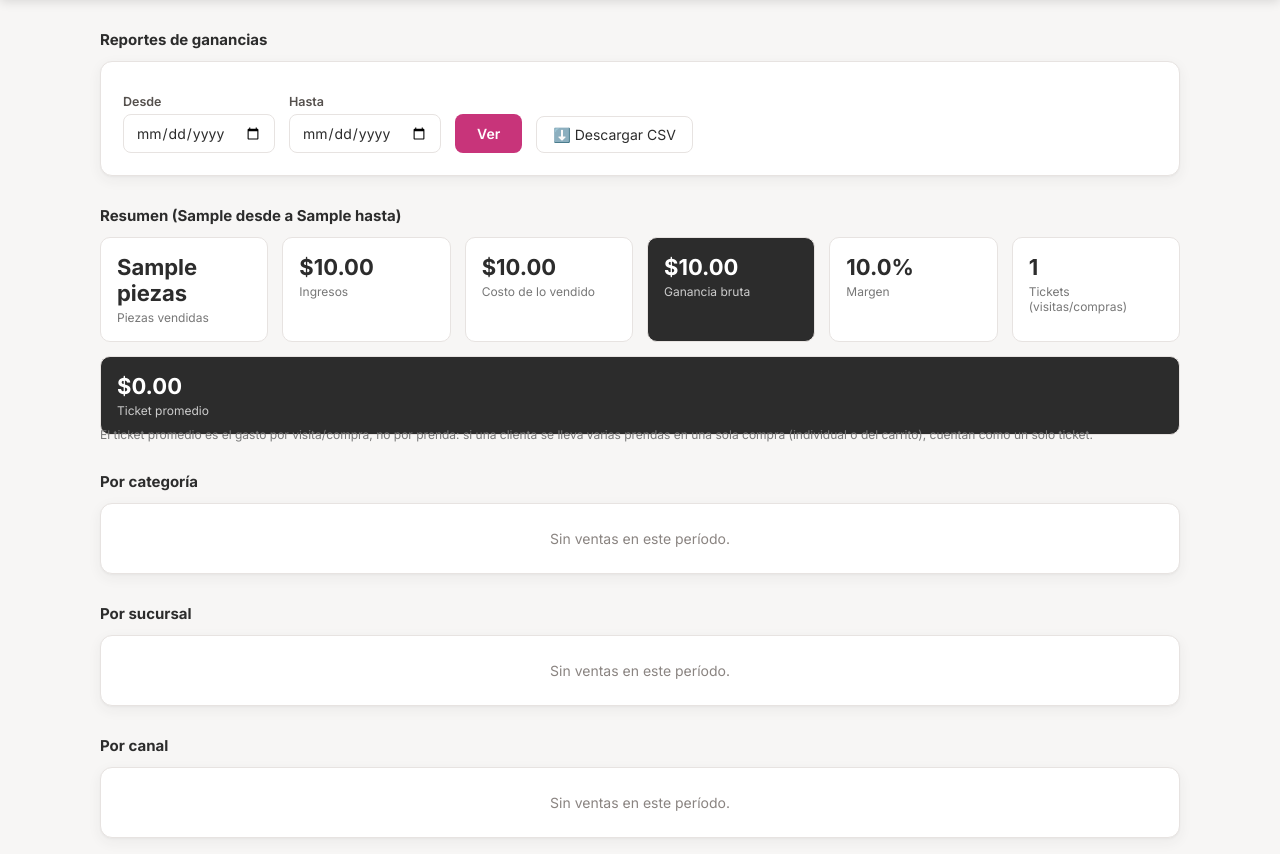
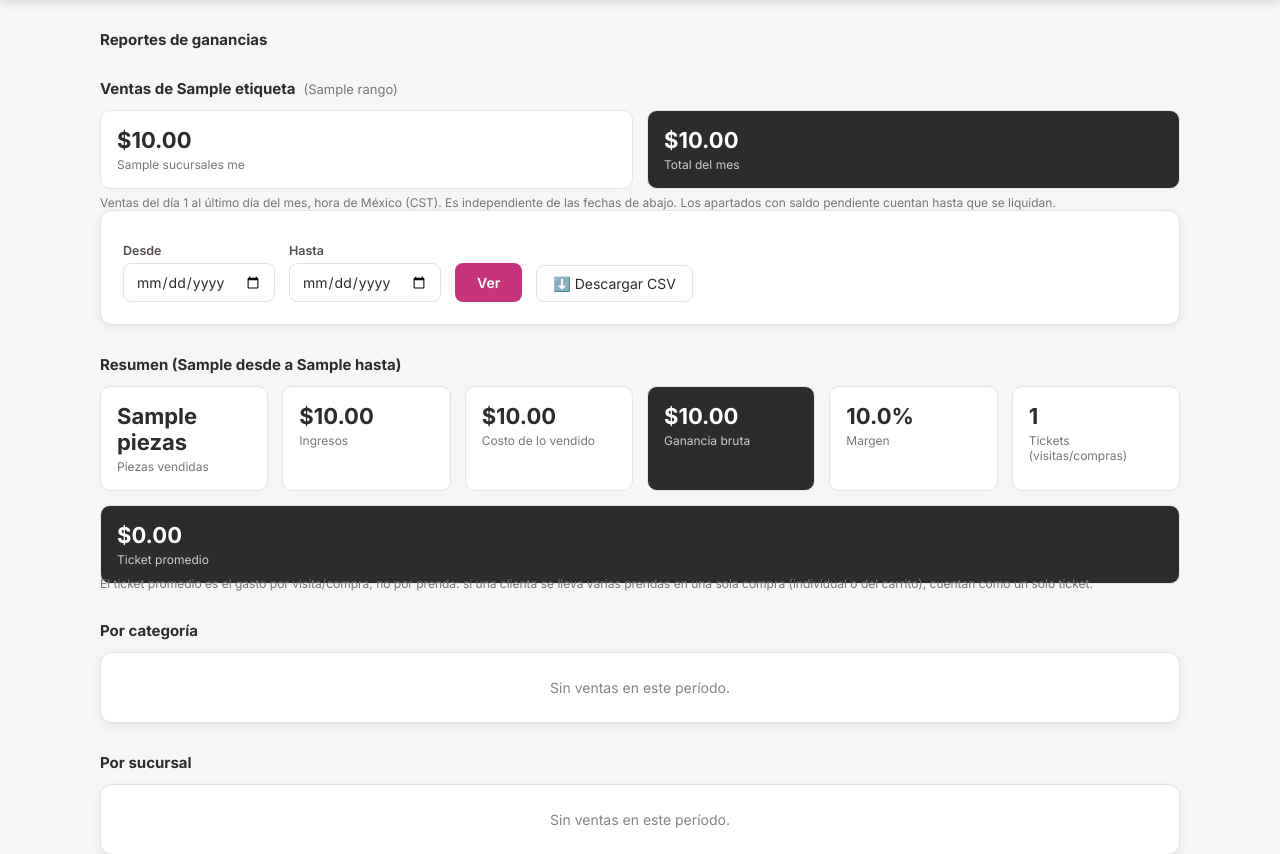
Before and after one commit to yuvalbaryosefp-alt/isha-wear-pos, a FastAPI app: template templates/reportes.html in a window 1280 px wide. Shown: the part 66-920 px from the top of the page. Run offline with FastAPI, Linux system fonts and the light colour scheme; the template is opened without the code that fills it: most values are stand-ins (such as "Sample title", 1, 10 or a date in 2020).

Commit message:
Reportes: ventas totales por mes calendario y sucursal; fechas en hora de México
- Nueva sección con las ventas del mes (día 1 al último) por sucursal y un
  histórico de los últimos meses.
- Reportes, exportación CSV y Caja agrupaban los días con la hora del
  servidor (UTC), así que ventas después de las 6 pm caían en el día
  siguiente. Ahora todo usa hora de México (CST, UTC-6).

Co-Authored-By: Claude Sonnet 5.5 <noreply@anthropic.com>

```diff
--- a/app/main.py
+++ b/app/main.py
@@ -9,6 +9,7 @@ Para correrlo (desde la carpeta del proyecto):
 Luego abrir en el navegador:  http://127.0.0.1:8000
 """
 
+import calendar
 import csv
 import hashlib
 import io
@@ -50,6 +51,9 @@ FOTO_ANCHO_MAX = 1000
 DIAS_SIN_COMPRAR_ALERTA = 60
 
 # Canales de venta válidos y su nombre bonito para mostrar en pantalla/reportes.
+MESES_ES = ["enero", "febrero", "marzo", "abril", "mayo", "junio", "julio",
+            "agosto", "septiembre", "octubre", "noviembre", "diciembre"]
+
 CANALES = {
     "boutique": "Boutique",
     "ecommerce": "E-commerce",
@@ -2523,7 +2527,7 @@ def corte_caja(request: Request, fecha: str | None = None):
     hoy debe contar en el corte de HOY, no en el de ayer.
     """
     if not fecha:
-        fecha = date.today().isoformat()
+        fecha = datetime.now(ZONA_CDMX).date().isoformat()
 
     with engine.connect() as conn:
         sucursales = conn.execute(text(
@@ -2581,7 +2585,7 @@ def corte_caja(request: Request, fecha: str | None = None):
 def exportar_ventas(desde: str | None = None, hasta: str | None = None):
     """Descarga en CSV el detalle de ventas del período (mismo filtro de
     fechas que /reportes), para el contador o análisis fuera del sistema."""
-    hoy = date.today()
+    hoy = datetime.now(ZONA_CDMX).date()
     if not desde:
         desde = hoy.replace(day=1).isoformat()
     if not hasta:
@@ -2597,7 +2601,7 @@ def exportar_ventas(desde: str | None = None, hasta: str | None = None):
             "JOIN sucursales s ON s.id = v.sucursal_id "
             "LEFT JOIN clientas c ON c.id = v.cliente_id "
             "LEFT JOIN vendedoras ve ON ve.id = v.vendedora_id "
-            "WHERE v.creada_en::date BETWEEN :desde AND :hasta "
+            "WHERE (v.creada_en AT TIME ZONE 'America/Mexico_City')::date BETWEEN :desde AND :hasta "
             # Igual que en /reportes: los apartados con saldo pendiente no
             # cuentan todavía (no se han cobrado de verdad).
             "AND (NOT v.apartado OR "
@@ -2641,18 +2645,20 @@ def exportar_ventas(desde: str | None = None, hasta: str | None = None):
 def reportes(request: Request, desde: str | None = None, hasta: str | None = None):
     """Reporte de ganancia bruta por período, con desglose por categoría, sucursal y canal."""
     # Por defecto, del primer día del mes actual hasta hoy.
-    hoy = date.today()
+    hoy = datetime.now(ZONA_CDMX).date()
     if not desde:
         desde = hoy.replace(day=1).isoformat()
     if not hasta:
         hasta = hoy.isoformat()
 
-    # Filtra por la fecha de la venta (comparando solo la parte de fecha).
+    # Filtra por la fecha de la venta EN HORA DE MÉXICO (CST, UTC-6, la misma
+    # de time.is/cst): sin la conversión, una venta de las 7 pm cae en el día
+    # siguiente porque el servidor guarda/compara en UTC.
     # Los apartados con saldo pendiente NO cuentan como ingreso/ganancia
     # todavía (la prenda salió pero no se ha cobrado); en cuanto se terminan
     # de pagar, el subquery de pagos ya cubre el total y entran solos.
     where = (
-        "WHERE v.creada_en::date BETWEEN :desde AND :hasta "
+        "WHERE (v.creada_en AT TIME ZONE 'America/Mexico_City')::date BETWEEN :desde AND :hasta "
         "AND (NOT v.apartado OR "
         "     (SELECT COALESCE(SUM(pg.monto), 0) FROM pagos pg WHERE pg.venta_id = v.id) "
         "     >= v.precio_unitario * v.cantidad)"
@@ -2699,6 +2705,24 @@ def reportes(request: Request, desde: str | None = None, hasta: str | None = Non
             "  GROUP BY COALESCE(v.pedido_id, 'v' || v.id::text)"
             ") sub"
         ), params).mappings().one()
+
+        # Ventas totales por MES CALENDARIO (del día 1 al último día de cada
+        # mes, en hora de México) y por sucursal — independiente del filtro
+        # Desde/Hasta de arriba. Últimos 12 meses; mismo criterio de apartados.
+        sucursales_activas = conn.execute(text(
+            "SELECT nombre FROM sucursales WHERE activa = TRUE ORDER BY id"
+        )).scalars().all()
+        mes_local = "date_trunc('month', v.creada_en AT TIME ZONE 'America/Mexico_City')"
+        ventas_mes_rows = conn.execute(text(
+            f"SELECT {mes_local}::date AS mes, s.nombre AS sucursal, "
+            "       SUM(v.precio_unitario * v.cantidad) AS ventas, SUM(v.cantidad) AS piezas "
+            "FROM ventas v JOIN sucursales s ON s.id = v.sucursal_id "
+            f"WHERE {mes_local} >= date_trunc('month', NOW() AT TIME ZONE 'America/Mexico_City') - INTERVAL '11 months' "
+            "  AND (NOT v.apartado OR "
+            "       (SELECT COALESCE(SUM(pg.monto), 0) FROM pagos pg WHERE pg.venta_id = v.id) "
+            "       >= v.precio_unitario * v.cantidad) "
+            "GROUP BY 1, 2"
+        )).mappings().all()
 
         # Top 10 productos por ganancia bruta, en el mismo período filtrado.
         top_productos = conn.execute(text(
@@ -2725,6 +2749,32 @@ def reportes(request: Request, desde: str | None = None, hasta: str | None = Non
             "LIMIT 50"
         ), {"dias": DIAS_SIN_VENDER_ALERTA}).mappings().all()
 
+    sucursales_mes = list(sucursales_activas)
+    for r in ventas_mes_rows:
+        if r["sucursal"] not in sucursales_mes:
+            sucursales_mes.append(r["sucursal"])
+    ventas_por_mes: dict[tuple, dict] = {}
+    for r in ventas_mes_rows:
+        ventas_por_mes.setdefault((r["mes"].year, r["mes"].month), {})[r["sucursal"]] = float(r["ventas"] or 0)
+
+    meses_ventas = []
+    anio, mes = hoy.year, hoy.month
+    for i in range(12):
+        por_suc = ventas_por_mes.get((anio, mes), {})
+        total_mes = sum(por_suc.values())
+        if i == 0 or total_mes > 0:
+            ultimo_dia = calendar.monthrange(anio, mes)[1]
+            meses_ventas.append({
+                "etiqueta": f"{MESES_ES[mes - 1].capitalize()} {anio}",
+                "rango": f"1 al {ultimo_dia} de {MESES_ES[mes - 1]}",
+                "por_sucursal": {nombre: por_suc.get(nombre, 0.0) for nombre in sucursales_mes},
+                "total": total_mes,
+                "actual": i == 0,
+            })
+        mes -= 1
+        if mes == 0:
+            anio, mes = anio - 1, 12
+
     canal_filas = []
     for r in por_canal:
         fila = _resumen(r)
@@ -2760,6 +2810,8 @@ def reportes(request: Request, desde: str | None = None, hasta: str | None = Non
         "por_sucursal": [_resumen(r) for r in por_sucursal],
         "por_canal": canal_filas,
         "por_vendedora": [_resumen(r) for r in por_vendedora],
+        "meses_ventas": meses_ventas,
+        "sucursales_mes": sucursales_mes,
         "num_tickets": int(ticket["num_tickets"] or 0),
         "ticket_promedio": float(ticket["ticket_promedio"]) if ticket["ticket_promedio"] is not None else 0.0,
         "top_productos": top_productos_filas,
--- a/templates/reportes.html
+++ b/templates/reportes.html
@@ -50,6 +50,52 @@
   </style>
 
   <h2>Reportes de ganancias</h2>
+
+  {# ---------- Ventas totales del mes, por sucursal (mes calendario completo) ---------- #}
+  {% set actual = meses_ventas[0] %}
+  <h2>Ventas de {{ actual.etiqueta }} <span style="font-size:13px; font-weight:400; color:#777">({{ actual.rango }})</span></h2>
+  <div class="stats">
+    {% for nombre in sucursales_mes %}
+      <div class="stat">
+        <div class="n">${{ "{:,.2f}".format(actual.por_sucursal[nombre]) }}</div>
+        <div class="l">{{ nombre }}</div>
+      </div>
+    {% endfor %}
+    <div class="stat destacado">
+      <div class="n">${{ "{:,.2f}".format(actual.total) }}</div>
+      <div class="l">Total del mes</div>
+    </div>
+  </div>
+  <p style="font-size:12px; color:#777; margin:6px 0 0">
+    Ventas del día 1 al último día del mes, hora de México (CST). Es independiente de las fechas de abajo.
+    Los apartados con saldo pendiente cuentan hasta que se liquidan.
+  </p>
+
+  {% if meses_ventas|length > 1 %}
+    <h2>Ventas por mes</h2>
+    <div class="tabla-scroll">
+      <table>
+        <thead>
+          <tr>
+            <th>Mes</th>
+            {% for nombre in sucursales_mes %}<th>{{ nombre }}</th>{% endfor %}
+            <th>Total</th>
+          </tr>
+        </thead>
+        <tbody>
+          {% for m in meses_ventas %}
+            <tr>
+              <td>{{ m.etiqueta }}{% if m.actual %} <span style="font-size:11px; color:#777">(en curso)</span>{% endif %}</td>
+              {% for nombre in sucursales_mes %}
+                <td class="num">${{ "{:,.2f}".format(m.por_sucursal[nombre]) }}</td>
+              {% endfor %}
+              <td class="num"><strong>${{ "{:,.2f}".format(m.total) }}</strong></td>
+            </tr>
+          {% endfor %}
+        </tbody>
+      </table>
+    </div>
+  {% endif %}
 
   {# ---------- Filtro de período ---------- #}
   <div class="tarjeta">
```
